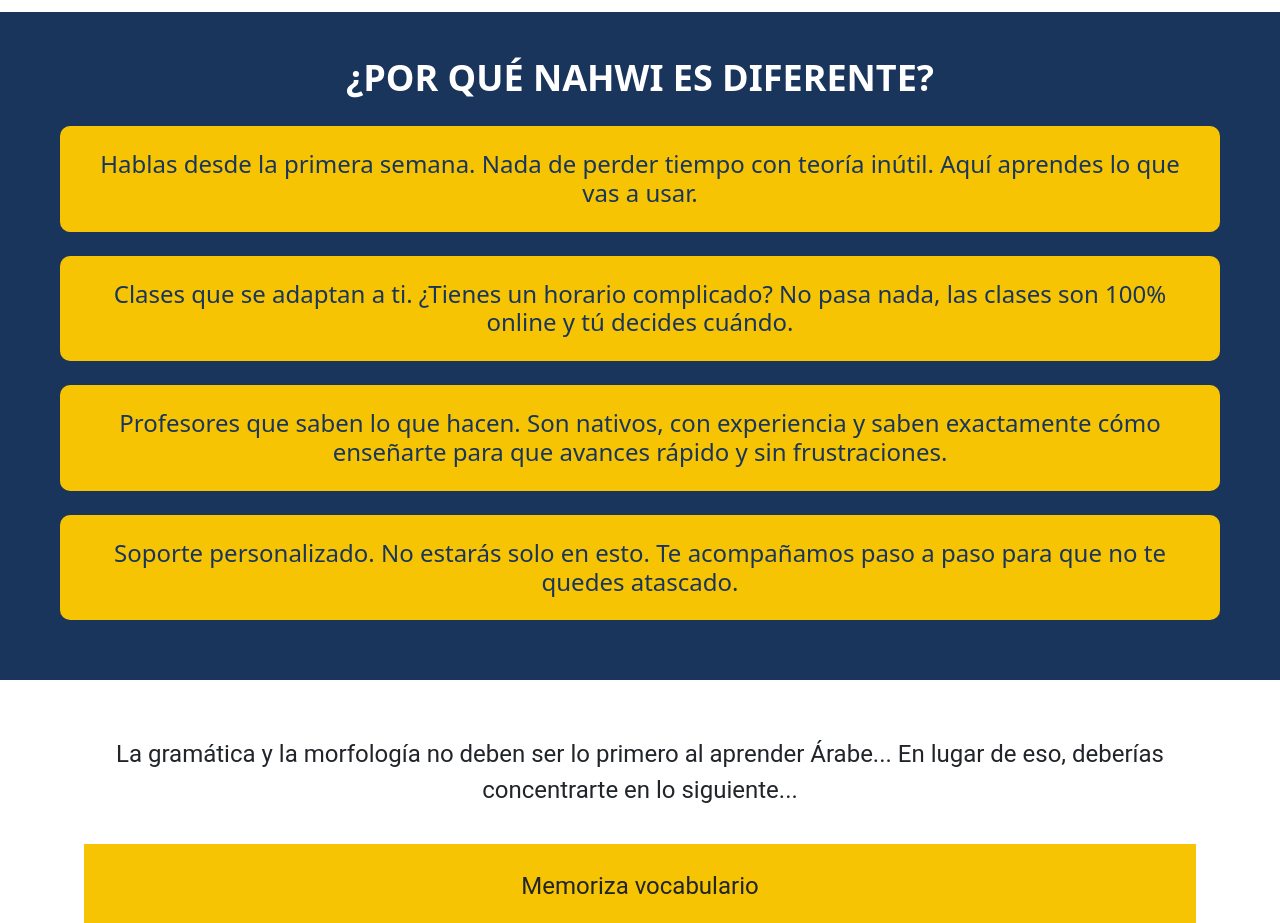
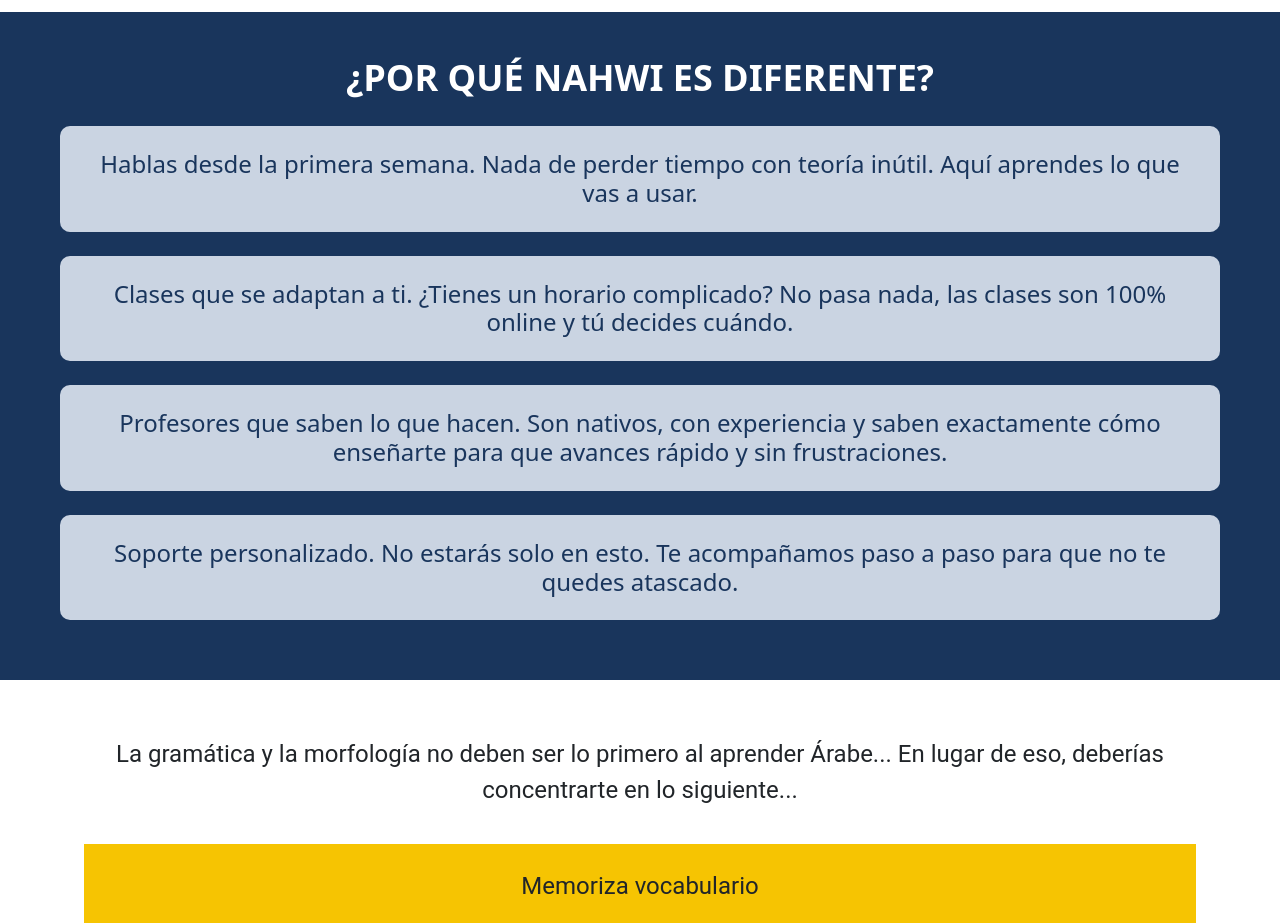
Before and after one commit to nlgarcia84/nahwi-landing, a React (Vite) app: page / in a window 1280 px wide. Shown: the part 1040-1963 px from the top of the page. Built offline with nearby package versions, Linux system fonts and the light colour scheme.

Commit message:
benefits

```diff
--- a/src/components/MedinaMethod.jsx
+++ b/src/components/MedinaMethod.jsx
@@ -25,7 +25,7 @@
   list-style: none;
   margin: 0.5em;
   padding: 1em;
-  background-color: #f6c402;
+  background-color: #cad4e2;
   color: #19355c;
   border-radius: 10px;
 `;
--- a/src/components/Wellcome.jsx
+++ b/src/components/Wellcome.jsx
@@ -35,7 +35,7 @@
 `;
 
 const ImgCard = styled.div`
-  width: 300px;
+  width: 100%;
   height: 300px;
   font-family: 'Open Sans', sans-serif;
 
```
